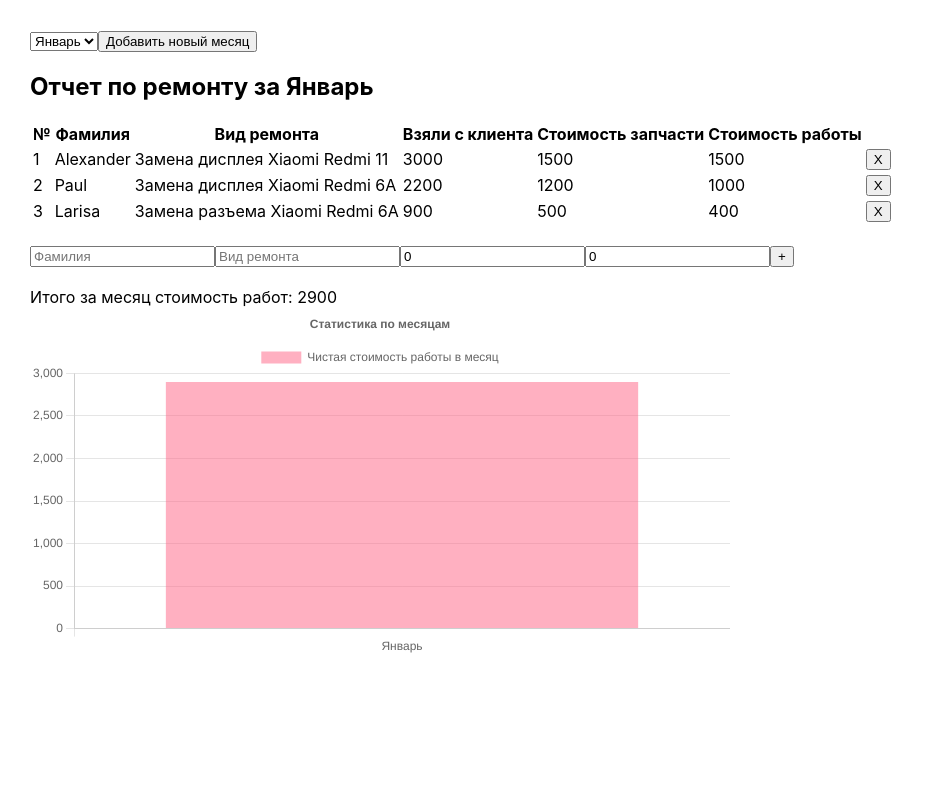
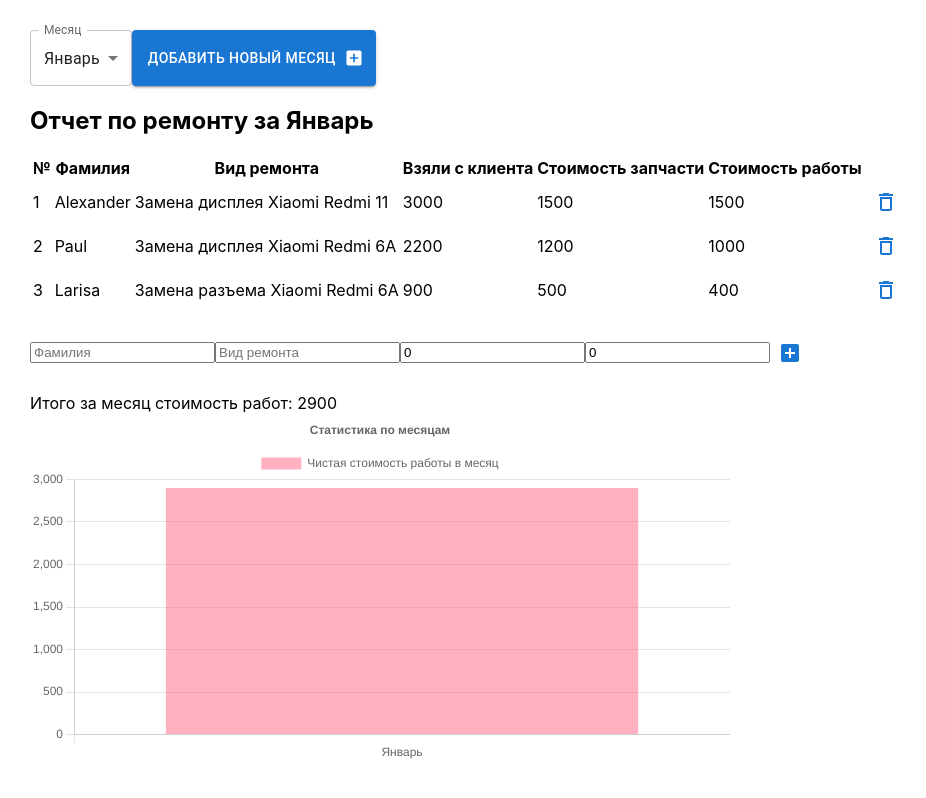
Before and after one commit to DreamLife37/React_Project_Electronics_Repair_Report, a React (Create React App) app: page / in a window 1280 px wide. Shown: the whole page, without its empty margins (0-926 px from the left). Built offline with nearby package versions, Linux system fonts and the light colour scheme.

Commit message:
Connect Material UI

```diff
--- a/package.json
+++ b/package.json
@@ -4,6 +4,11 @@
   "version": "0.1.0",
   "private": true,
   "dependencies": {
+    "@emotion/react": "^11.9.0",
+    "@emotion/styled": "^11.8.1",
+    "@mui/icons-material": "^5.6.2",
+    "@mui/material": "^5.7.0",
+    "@mui/styled-engine-sc": "^5.7.0",
     "@testing-library/jest-dom": "^5.16.4",
     "@testing-library/react": "^13.1.1",
     "@testing-library/user-event": "^13.5.0",
@@ -20,6 +25,7 @@
     "react-redux": "^8.0.1",
     "react-scripts": "5.0.1",
     "redux": "^4.2.0",
+    "styled-components": "^5.3.5",
     "tar": "^6.1.11",
     "typescript": "^4.6.3",
     "uuid": "^8.3.2",
--- a/src/App.tsx
+++ b/src/App.tsx
@@ -6,6 +6,14 @@ import {addMonth} from "./store/monthsReducer";
 import {addRepair} from "./store/repairReducer";
 import {useDispatch, useSelector} from "react-redux";
 import {AppRootStateType} from "./store/store";
+import FormControl from '@mui/material/FormControl';
+import Box from '@mui/material/Box';
+import SendIcon from '@mui/icons-material/Send';
+import AddBoxIcon from '@mui/icons-material/AddBox';
+import InputLabel from '@mui/material/InputLabel';
+import Select, {SelectChangeEvent} from '@mui/material/Select';
+import MenuItem from '@mui/material/MenuItem';
+import {Button} from "@mui/material";
 
 
 type DataOneRepairType = {
@@ -26,9 +34,6 @@ export type MonthsType = {
 }
 
 function App() {
-    let workPrice, monthlySum: number
-    console.log("App1 is called")
-
     const monthTitle = [
         {id: '0', title: 'Январь'},
         {id: '1', title: 'Февраль'},
@@ -57,24 +62,20 @@ function App() {
 
     const monthName = months.filter(month => monthId === month.id)[0].title
 
-    //console.log(months.filter(month => monthId === month.id)[0].title)
-    //console.log(months.filter(month => monthId === month.id))
-
     const generateMonthId = +months[months.length - 1].id + 1
     const newMonthTitle = monthTitle[generateMonthId].title
-    console.log(newMonthTitle)
     // console.log(monthTitle[generateMonthId].title)
 
     const onClickAddRepairHandler = useCallback((monthId: string, lastNameClient: string, typeOfRepair: string, sumRepair: number, sparePartsCost: number) => {
         dispatch(addRepair(monthId, lastNameClient, typeOfRepair, sumRepair, sparePartsCost))
-    }, [])
+    }, [dispatch])
 
     const addMonthlyReport = useCallback(() => {
         dispatch(addMonth(newMonthTitle, (generateMonthId).toString()))
     }, [addMonth, generateMonthId])
 
-    const onChangeSelect = (e: ChangeEvent<HTMLSelectElement>) => {
-        setMonthId(e.currentTarget.value)
+    const onChangeSelect = (e: SelectChangeEvent) => {
+        setMonthId(e.target.value)
     }
 
     const getSumColumn = (monthId: string) => {
@@ -84,7 +85,6 @@ function App() {
     }
 
     const getMonthlySum = () => {
-        // @ts-ignore
         months.map(month => month.monthlySum = getSumColumn(month.id))
     }
 
@@ -92,13 +92,26 @@ function App() {
 
     return (
         <div className="App">
-            <select value={monthId} onChange={onChangeSelect}>
-                {months.map(month => {
-                    return <option key={month.id} value={month.id}>{month.title}</option>
-                })}
-            </select>
 
-            <button onClick={addMonthlyReport}>Добавить новый месяц</button>
+            <Box sx={{display: 'flex'}}>
+                <FormControl>
+                    <InputLabel id="select-month">Месяц</InputLabel>
+                    <Select
+                        value={monthId}
+                        label="Месяц"
+                        onChange={onChangeSelect}
+                    >
+                        {months.map(month => {
+                            return <MenuItem key={month.id} value={month.id}>{month.title}</MenuItem>
+                        })
+                        }
+                    </Select>
+                </FormControl>
+
+                <Button onClick={addMonthlyReport} variant="contained" endIcon={<AddBoxIcon/>}>
+                    Добавить новый месяц
+                </Button>
+            </Box>
 
             <TableReport data={data} monthId={monthId} monthName={monthName}
                          onClickAddRepairHandler={onClickAddRepairHandler}
--- a/src/components/AddItemForm.tsx
+++ b/src/components/AddItemForm.tsx
@@ -12,8 +12,6 @@ export const AddItemForm = React.memo((props: AddItemForm) => {
         props.onChange(e.currentTarget.value)
     }
 
-    console.log('AddItemForm is called')
-
     return <>
         <input value={props.value}
                onChange={onChangeHandler}
--- a/src/components/AddRowToTable.tsx
+++ b/src/components/AddRowToTable.tsx
@@ -1,5 +1,7 @@
 import React, {useState} from "react";
 import {AddItemForm} from "./AddItemForm";
+import {IconButton} from "@mui/material";
+import AddBoxIcon from '@mui/icons-material/AddBox';
 
 type addRowToTableType = {
     onClickAddRepairHandler: (monthId: string, lastNameClient: string, typeOfRepair: string, sumRepair: number, sparePartsCost: number) => void
@@ -25,8 +27,9 @@ export const AddRowToTable = (props: addRowToTableType) => {
         <AddItemForm onChange={setSumRepair} value={sumRepair} placeholder="Стоимость ремонта" type={'number'}/>
         <AddItemForm onChange={setSparePartsCost} value={sparePartsCost} placeholder="Стоимость запчастей"
                      type={'number'}/>
-        <button
-            onClick={addRepair}>+
-        </button>
+
+        <IconButton onClick={addRepair} color="primary" aria-label="add an repair">
+            <AddBoxIcon/>
+        </IconButton>
     </div>
 }
--- a/src/components/EditableCell.tsx
+++ b/src/components/EditableCell.tsx
@@ -1,4 +1,4 @@
-import React, {useState} from "react";
+import React, {useCallback, useState} from "react";
 
 type EditableCellType = {
     value: any
@@ -7,17 +7,15 @@ type EditableCellType = {
 export const EditableCell = React.memo((props: EditableCellType) => {
     let [editMode, setEditMode] = useState(false)
     let [title, setTitle] = useState(props.value)
-    console.log('EditableCell')
-    const activateEditMode = () => {
+    const activateEditMode = useCallback(() => {
         setEditMode(true)
         setTitle(props.value)
-    }
+    },[props.value])
 
-    const activateViewMode = () => {
+    const activateViewMode = useCallback(() => {
         setEditMode(false)
         props.onChange(title)
-    }
-
+    },[title,props])
 
     return editMode
         ?
--- a/src/components/TableItem.tsx
+++ b/src/components/TableItem.tsx
@@ -4,7 +4,8 @@ import {useDispatch, useSelector} from "react-redux";
 import {AppRootStateType} from "../store/store";
 import {DataType} from "../App";
 import {changeCell, removeRepair} from "../store/repairReducer";
-
+import {IconButton} from "@mui/material";
+import DeleteOutlineIcon from '@mui/icons-material/DeleteOutline';
 
 type TableItemType = {
     monthId: string
@@ -14,17 +15,12 @@ export const TableItem = React.memo((props: TableItemType) => {
 
     let data = useSelector<AppRootStateType, DataType>(state => state.data)
     const dispatch = useDispatch()
-
     let workPrice
 
     const onTitleChangeHandler = useCallback((id: string, newValue: string | number, nameCell: string | number) => {
         // @ts-ignore
         dispatch(changeCell(id, newValue, props.monthId, nameCell))
-    }, [])
-
-    const changeValueCellLastNameClient = useCallback((id: string, newValue: string) => {
-        onTitleChangeHandler(id, newValue, 'lastNameClient')
-    }, [])
+    }, [dispatch, props.monthId])
 
     const onClickRemoveHandler = (id: string, monthId: string) => {
         dispatch(removeRepair(id, monthId))
@@ -35,7 +31,7 @@ export const TableItem = React.memo((props: TableItemType) => {
             return <tr key={item.id}>
                 <td>{index + 1} </td>
                 <EditableCell value={item.lastNameClient}
-                              onChange={(newValue) => changeValueCellLastNameClient(item.id, newValue)}/>
+                              onChange={(newValue) => onTitleChangeHandler(item.id, newValue, 'lastNameClient')}/>
                 <EditableCell value={item.typeOfRepair}
                               onChange={(newValue) => onTitleChangeHandler(item.id, newValue, 'typeOfRepair')}/>
                 <EditableCell value={item.sumRepair}
@@ -45,7 +41,10 @@ export const TableItem = React.memo((props: TableItemType) => {
                 <td>{workPrice = item.sumRepair - item.sparePartsCost} </td>
 
                 <td>
-                    <button onClick={() => onClickRemoveHandler(item.id, props.monthId)}>X</button>
+                    <IconButton onClick={() => onClickRemoveHandler(item.id, props.monthId)} color="primary"
+                                aria-label="add an alarm">
+                        <DeleteOutlineIcon/>
+                    </IconButton>
                 </td>
             </tr>
 
```
Also changed, not shown: src/components/Table.module.css (added, +33 -0 lines), 1 other file (tests, documents, lock files or other folders).
